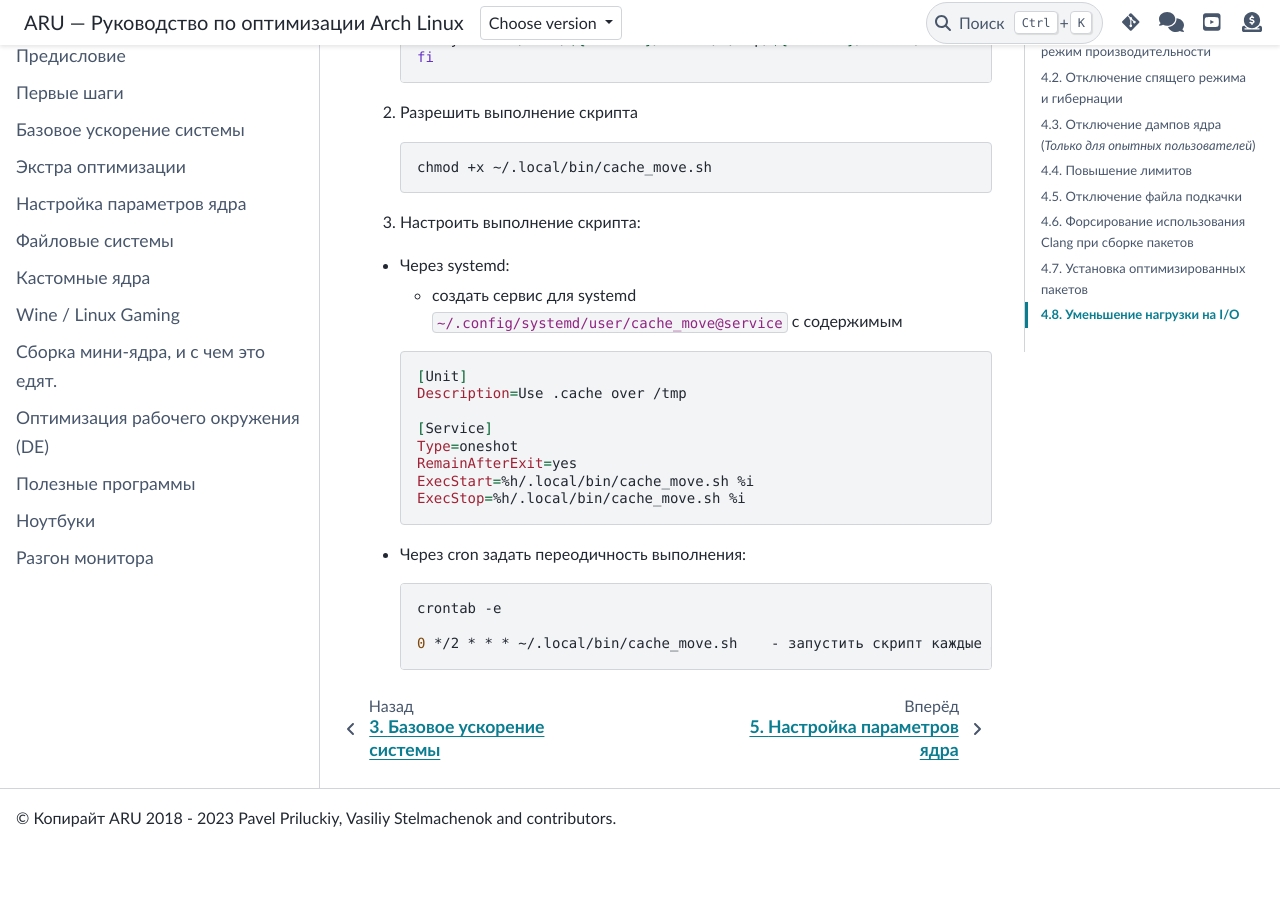
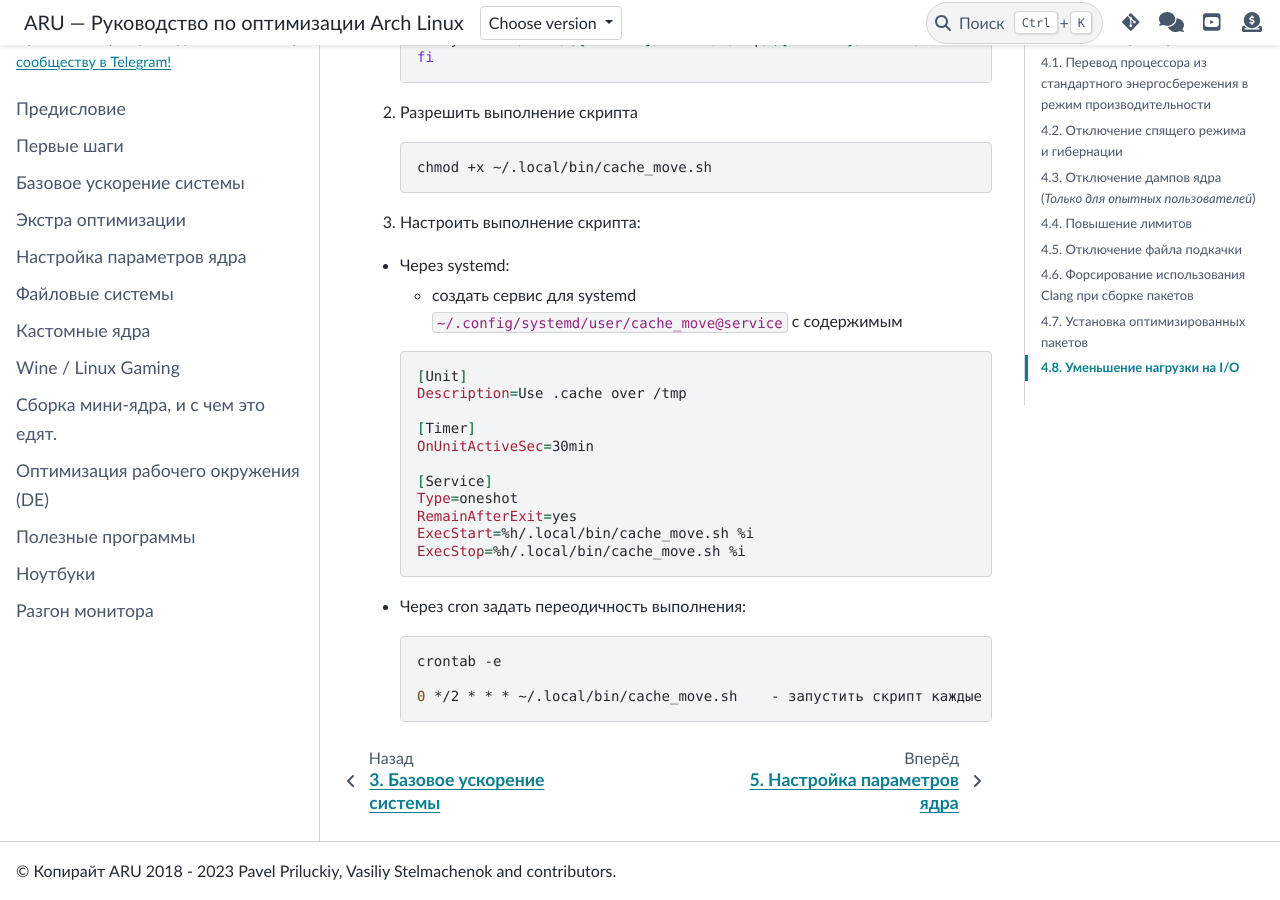
Before and after one commit to ventureoo/ARU, a Sphinx documentation site: the page built from docs/source/extra-optimizations.rst, in a window 1280 px wide and 900 px high, scrolled down 11564 px. Built offline with Sphinx 7.4.7 and the PyData theme 0.15.4, drawn with Linux system fonts in a browser that asks for light colours; before the commit the page ends 12412 px from its top, so only the background shows below that.

Commit message:
timer for systemd-service 30 min

```diff
--- a/docs/source/extra-optimizations.rst
+++ b/docs/source/extra-optimizations.rst
@@ -497,6 +497,9 @@ x86_64_v2, так и для x86_64_v3. **Главное не перепутае
       [Unit]
       Description=Use .cache over /tmp
 
+      [Timer]
+      OnUnitActiveSec=30min
+
       [Service]
       Type=oneshot
       RemainAfterExit=yes
```
